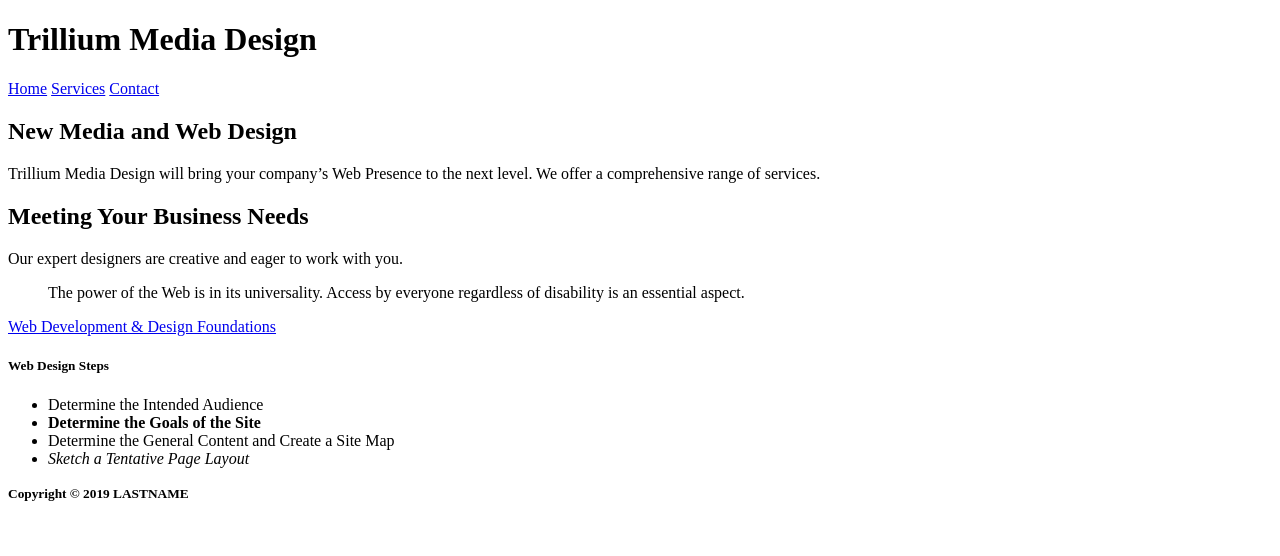
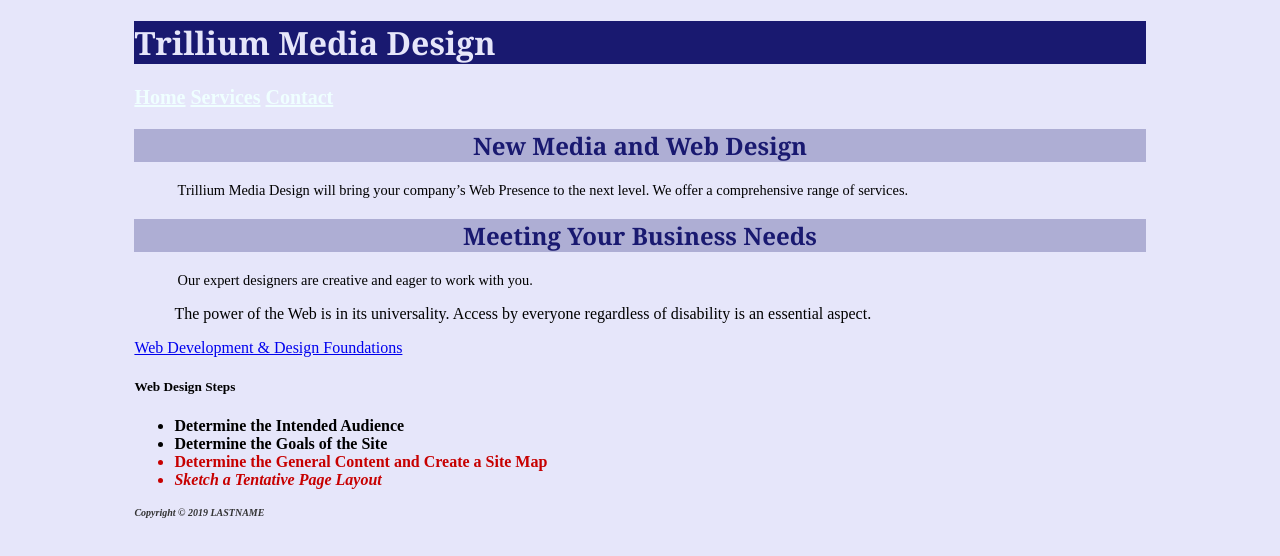
Before and after one commit to 44144-fa21/ch3inclassnotes-mckennahanover, a plain HTML site: page index.html in a window 1280 px wide. Drawn offline with Linux system fonts and the light colour scheme.

Commit message:
Ch3InClassNotesFinal
Added in code

```diff
--- a/index.html
+++ b/index.html
@@ -1,13 +1,15 @@
 <!DOCTYPE html>
 <html lang="en">
 	<head>
-		<title>LASTNAME Chapter 3 InClass Notes</title>
+		<title>Hanover Chapter 3 InClass Notes</title>
 		<meta charset="utf-8">
-	</head>
-    <body>
-        <!-- Structural Elements - header, nav, main, footer -->
-        <header>
-            <h1>Trillium Media Design</h1>
+		<link href="style.css" rel="stylesheet">
+		</head>
+				<body>
+					<div id="wrapper">
+
+				<header>
+						<h1>Trillium Media Design</h1>
         </header>
         <nav>
             <!-- Anchor tags - specifies hyperlink reference to a file. Relative Links - link to pages on own site. -->
@@ -19,7 +21,7 @@
             <h2>New Media and Web Design</h2>
             <p>Trillium Media Design will bring your company&rsquo;s Web Presence to the next level. We offer a comprehensive range of services.</p>
 
-            <h2>Meeting Your Business Needs</h2>
+            <h2 id= "red">Meeting Your Business Needs</h2>
             <p>Our expert designers are creative and eager to work with you.</p>
 
             <!--Indents a block of text for special emphasis -->
@@ -32,14 +34,14 @@
             <ul>
                 <li>Determine the Intended Audience</li>
                 <li><strong>Determine the Goals of the Site</strong></li>
-                <li>Determine the General Content and Create a Site Map</li>
-                <li><em>Sketch a Tentative Page Layout</em></li>
+                <li class="feature">Determine the General Content and Create a Site Map</li>
+                <li class="feature"><em>Sketch a Tentative Page Layout</em></li>
             </ul>
 
         </main>
         <footer>
             <small><strong>Copyright &copy; 2019 LASTNAME</strong></small>
         </footer>
-
+</div>
     </body>
 </html>
--- /dev/null
+++ b/style.css
@@ -0,0 +1,35 @@
+body {background-color:#e6e6fa;
+      color:#191970
+      font-family: Arial, Verdana, sans-serif;
+    }
+    h1 {background-color:#191970;
+        color:#e6e6fa;
+        font-family: Georgia, "Times New Roman", serif;
+        line-height: 200%
+        text-shadow: 3px 3px 5px #cccccc;
+      }
+      h2 {background-color:#aeaed4;
+        color: #191970;
+        font-family: Georgia, "Times New Roman", serif;
+        text-align: center;
+      }
+      p {font-size: .90em;
+        text-indent: 3em;
+      }
+      ul {font-weight: bold;
+      }
+      nav {font-weight: bold;
+        font-size: 1.25em;
+      }
+      footer {color:#333333;
+        font-size: .75em;
+        font-style: italic;
+      }
+      <h1 style="color:#E6E6FA;background-color;#191970">Trillium Media Design</h1>
+      #red {color: #ff6677;}
+      #wrapper {margin-left: auto;
+                margin-right: auto;
+                width: 80%;
+              }
+              .feature{color: #c70000;}
+              nav a {color: #EFFFff;}
```
Also changed, not shown: contact.html (+3 -2 lines), services.html (+2 -1 lines).
